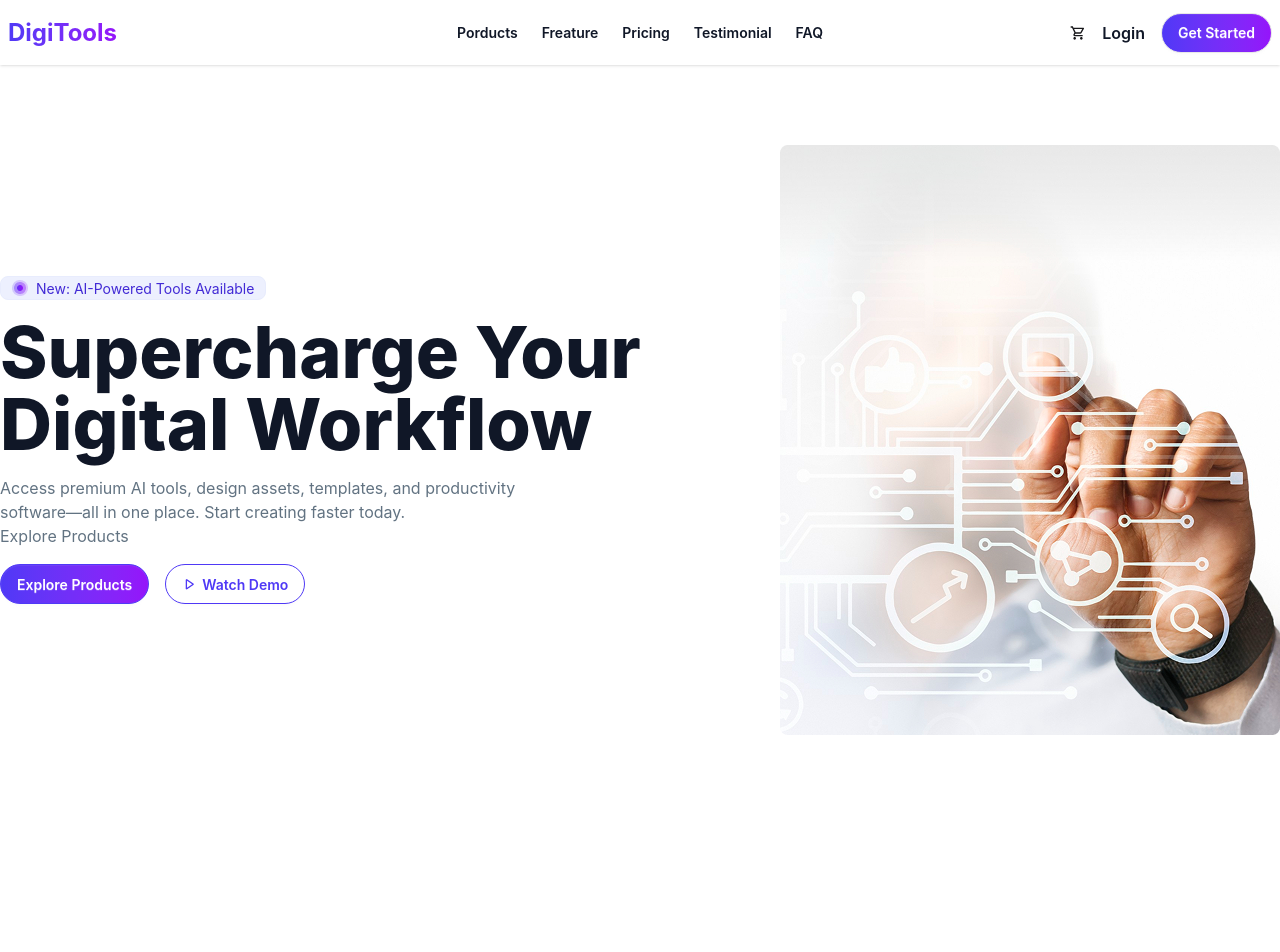
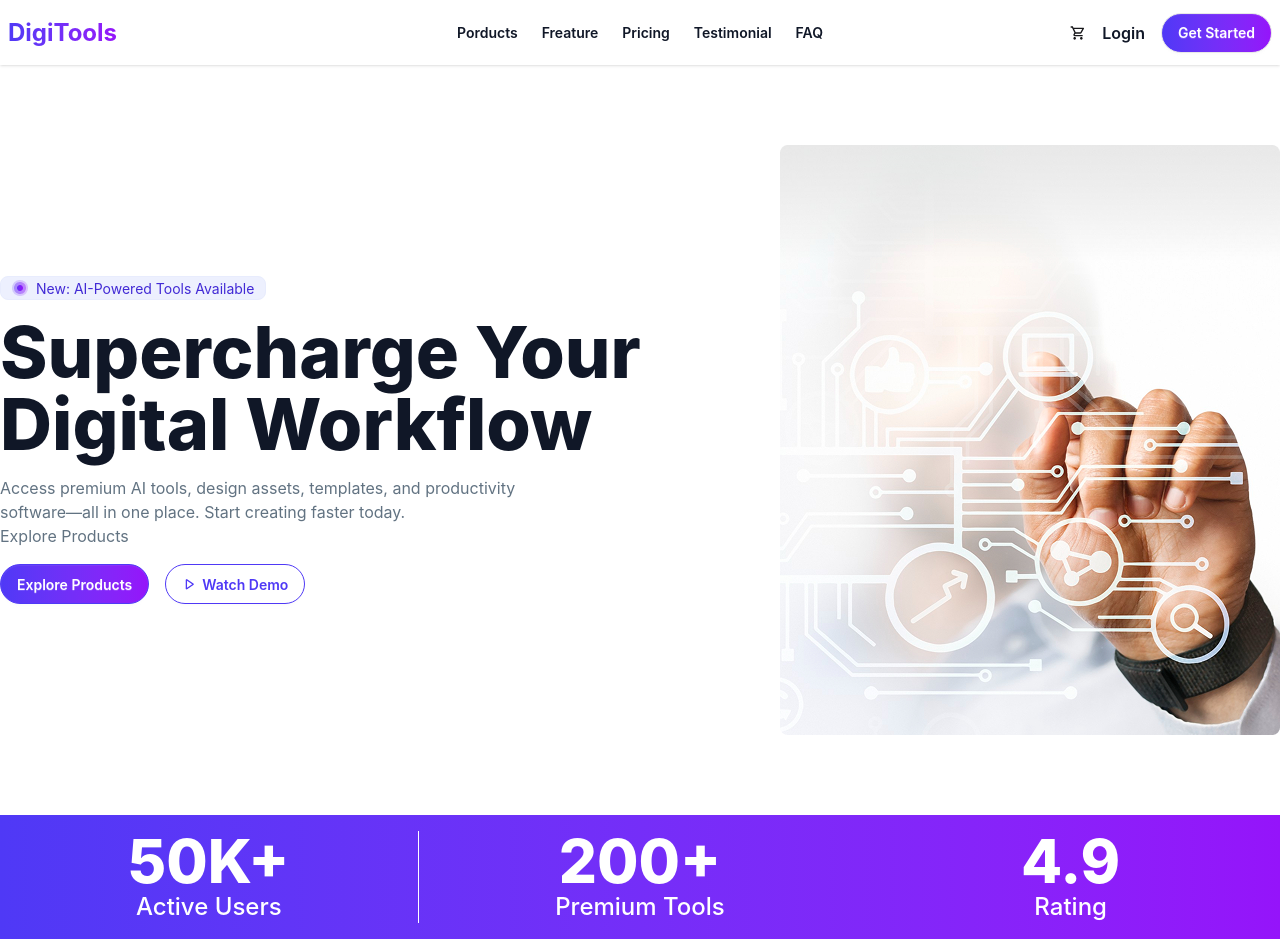
Before and after one commit to sajjaturrahmansheikh-sudo/Digitools-plateform, a React (Vite) app: page / in a window 1280 px wide. Shown: the top 952 px of the page. Before the commit the page ends 815 px from the top, so only its background shows below. Built offline with nearby package versions, Linux system fonts and the light colour scheme.

Commit message:
create status section

```diff
--- a/src/App.jsx
+++ b/src/App.jsx
@@ -2,13 +2,14 @@
 import './App.css'
 import Banner from './Components/Banner/Banner'
 import Navbar from './Components/Navbar/Navbar'
+import Status from './Components/Status/Status'
 function App() {
 
   return (
     <>
       <Navbar></Navbar>
       <Banner></Banner>
-
+      <Status></Status>
 
     </>
   )
--- /dev/null
+++ b/src/Components/Status/Status.jsx
@@ -0,0 +1,28 @@
+import React from 'react';
+
+const Status = () => {
+    return (
+        <div className='bg-linear-to-r from-[#4F39F6] to-[#9514FA] mb-10'>
+            <div className='container mx-auto text-white py-4'>
+                <div className='grid grid-cols-3 items-center justify-center gap-3 text-center'>
+                    <div className='border-r'>
+                        <h3 className='text-6xl font-extrabold'>50K+</h3>
+                        <h2 className='text-2xl font-medium text-[#fff]'>Active Users</h2>
+                    </div>
+                    <div>
+                        <h3 className='text-6xl font-extrabold'>200+</h3>
+                        <h2 className='text-2xl font-medium text-[#fff]'>Premium Tools</h2>
+                    </div>
+                    <div>
+                        <h3 className='text-6xl font-extrabold'>4.9</h3>
+                        <h2 className='text-2xl font-medium text-[#fff]'>Rating</h2>
+                    </div>
+                </div>
+            </div>
+
+
+        </div>
+    );
+};
+
+export default Status;
```
